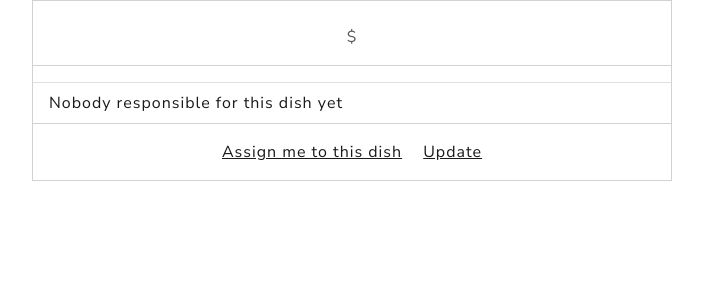
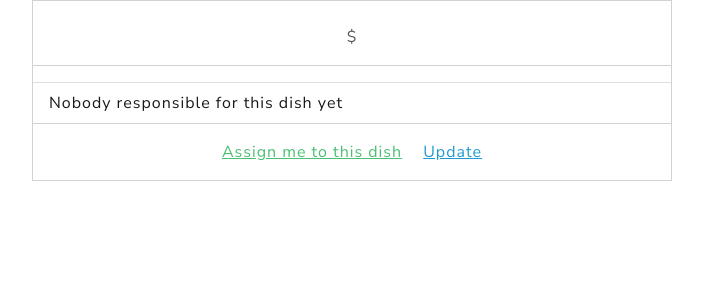
Before and after one commit to VladKyianytsia/kitchen-management-system, a Django app: template templates/kitchen/dish_detail.html in a window 1280 px wide. Shown: the part 109-409 px from the top of the page, without its empty margins (288-991 px from the left). Run offline with Django 5.2, Linux system fonts and the light colour scheme; the template is opened without the code that fills it, so the values that code supplies are empty.

Commit message:
edited text color on dish detail page

```diff
--- a/templates/kitchen/dish_detail.html
+++ b/templates/kitchen/dish_detail.html
@@ -24,11 +24,11 @@
       </ul>
       <div class="card-body text-center">
         {% if dish in user.dishes.all %}
-          <a href="{% url "kitchen:toggle-dish-assign" pk=dish.id %}" class="card-link">Delete me from this dish</a>
+          <a href="{% url "kitchen:toggle-dish-assign" pk=dish.id %}" class="text-danger card-link">Delete me from this dish</a>
         {% else %}
-          <a href="{% url "kitchen:toggle-dish-assign" pk=dish.id %}" class="card-link">Assign me to this dish</a>
+          <a href="{% url "kitchen:toggle-dish-assign" pk=dish.id %}" class="text-success card-link">Assign me to this dish</a>
         {% endif %}
-        <a href="{% url "kitchen:dish-update" pk=dish.id %}" class="card-link">Update</a>
+        <a href="{% url "kitchen:dish-update" pk=dish.id %}" class="text-info card-link">Update</a>
       </div>
     </div>
   </div>
```
